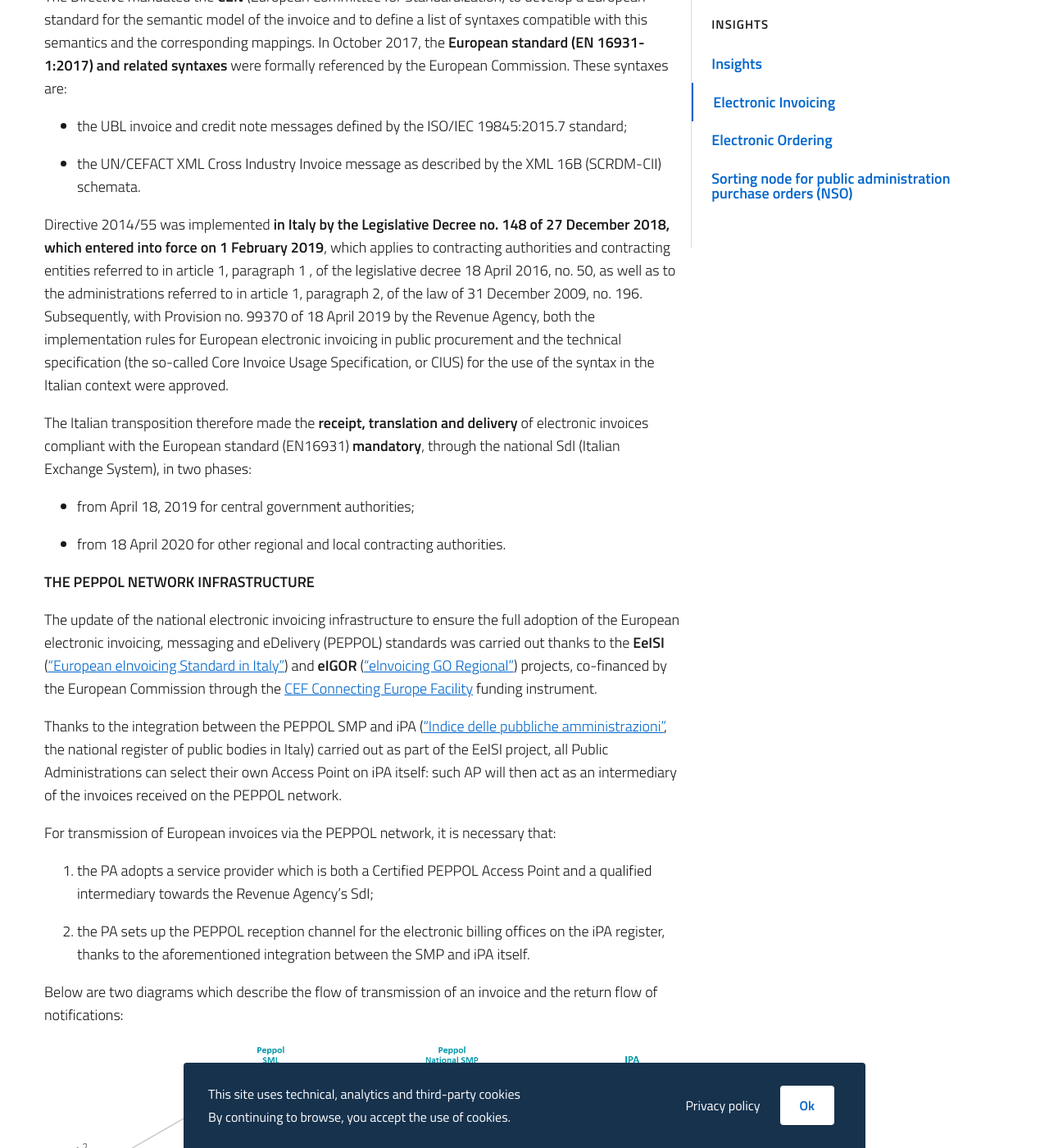
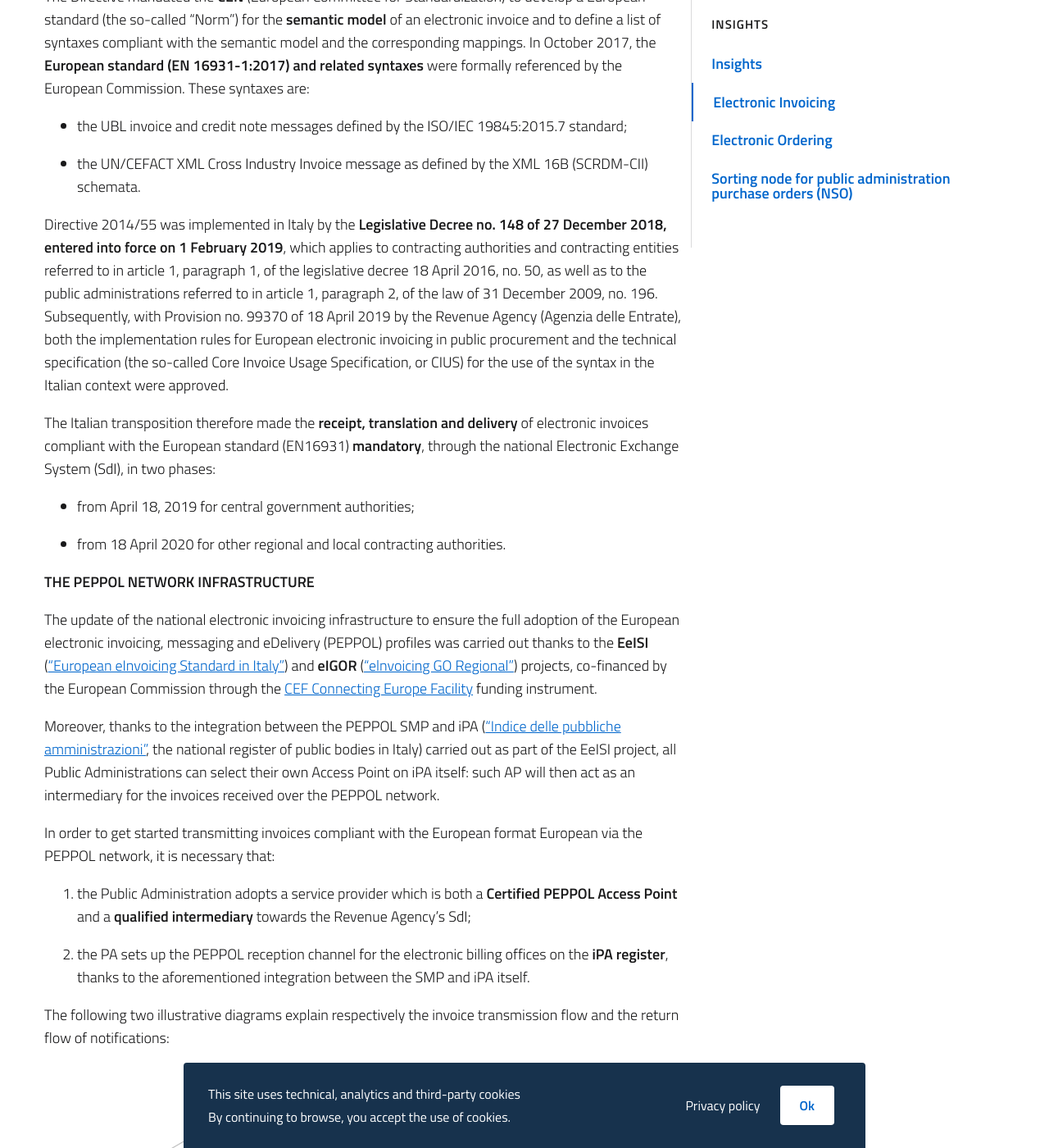
Before and after one commit to realeroberto/peppol.agid.gov.it, a Jekyll site: the page built from en/insights/electronic-invoicing.md, in a window 1280 px wide and 1400 px high, scrolled down 526 px. Shown: the whole window at 82% size. Built offline with Jekyll 4.4.1, drawn with Linux system fonts in a browser that asks for light colours; some of the changed text lies outside the part shown.

Commit message:
Improve English translation

```diff
--- a/en/insights/electronic-invoicing.md
+++ b/en/insights/electronic-invoicing.md
@@ -8,42 +8,41 @@
 child_of_ref: insights
 ---
 
-**DIRECTIVE 2014/55/EU OF THE EUROPEAN PARLIAMENT AND OF THE COUNCIL of 16 April
-2014 on electronic invoicing in public procurement**, in order to remove
-obstacles deriving from the coexistence of different legal requirements and from
-the lack of interoperability in cross-border and trans-sectoral exchanges, as
-well as in order to guarantee semantic interoperability and to improve legal
-certainty, provides for the adoption of a European standard for electronic
-invoicing in public procurement.
+**DIRECTIVE 2014/55/EU OF THE EUROPEAN PARLIAMENT AND OF THE COUNCIL of 16
+April 2014 on electronic invoicing in public procurement** provided for the
+adoption of a **European Standard**, in order to reduce obstacles deriving from
+the coexistence of different legal requirements and from the lack of
+interoperability in cross-border and trans-sectoral exchanges, as well as in
+order to ensure semantic interoperability and to improve legal certainty.
 
 The Directive mandated the **CEN** (European Committee for Standardization) to
-develop a European standard for the semantic model of the invoice and to define
-a list of syntaxes compatible with this semantics and the corresponding
-mappings. In October 2017, the **European standard (EN 16931-1:2017) and related
-syntaxes** were formally referenced by the European Commission. These syntaxes
-are:
+develop a European standard (the so-called “Norm”) for the **semantic model**
+of an electronic invoice and to define a list of syntaxes compliant with the
+semantic model and the corresponding mappings. In October 2017, the **European
+standard (EN 16931-1:2017) and related syntaxes** were formally referenced by
+the European Commission. These syntaxes are:
 
 -   the UBL invoice and credit note messages defined by the ISO/IEC 19845:2015.7
     standard;
 
--   the UN/CEFACT XML Cross Industry Invoice message as described by the XML 16B
+-   the UN/CEFACT XML Cross Industry Invoice message as defined by the XML 16B
     (SCRDM-CII) schemata.
 
-Directive 2014/55 was implemented **in Italy by the Legislative Decree no. 148
-of 27 December 2018, which entered into force on 1 February 2019**, which
-applies to contracting authorities and contracting entities referred to in
-article 1, paragraph 1 , of the legislative decree 18 April 2016, no. 50, as
-well as to the administrations referred to in article 1, paragraph 2, of the law
-of 31 December 2009, no. 196. Subsequently, with Provision no. 99370 of 18 April
-2019 by the Revenue Agency, both the implementation rules for European
-electronic invoicing in public procurement and the technical specification (the
-so-called Core Invoice Usage Specification, or CIUS) for the use of the syntax
-in the Italian context were approved.
+Directive 2014/55 was implemented in Italy by the **Legislative Decree no. 148
+of 27 December 2018, entered into force on 1 February 2019**, which applies to
+contracting authorities and contracting entities referred to in article 1,
+paragraph 1, of the legislative decree 18 April 2016, no. 50, as well as to the
+public administrations referred to in article 1, paragraph 2, of the law of 31
+December 2009, no. 196. Subsequently, with Provision no. 99370 of 18 April 2019
+by the Revenue Agency (Agenzia delle Entrate), both the implementation rules
+for European electronic invoicing in public procurement and the technical
+specification (the so-called Core Invoice Usage Specification, or CIUS) for the
+use of the syntax in the Italian context were approved.
 
 The Italian transposition therefore made the **receipt, translation and
-delivery** of electronic invoices compliant with the European standard (EN16931)
-**mandatory**, through the national SdI (Italian Exchange System), in two
-phases:
+delivery** of electronic invoices compliant with the European standard
+(EN16931) **mandatory**, through the national Electronic Exchange System (SdI),
+in two phases:
 
 -   from April 18, 2019 for central government authorities;
 
@@ -53,7 +52,7 @@
 
 The update of the national electronic invoicing infrastructure to ensure the
 full adoption of the European electronic invoicing, messaging and eDelivery
-(PEPPOL) standards was carried out thanks to the **EeISI** ([“European
+(PEPPOL) profiles was carried out thanks to the **EeISI** ([“European
 eInvoicing Standard in
 Italy”](https://www.agid.gov.it/en/platforms/electronic-invoicing/cef-eeisi-project))
 and **eIGOR** ([“elnvoicing GO
@@ -62,24 +61,27 @@
 Europe Facility](https://ec.europa.eu/inea/en/connecting-europe-facility)
 funding instrument.
 
-Thanks to the integration between the PEPPOL SMP and iPA ([“Indice delle
-pubbliche amministrazioni”](https://indicepa.gov.it/), the national register of
-public bodies in Italy) carried out as part of the EeISI project, all Public
-Administrations can select their own Access Point on iPA itself: such AP will
-then act as an intermediary of the invoices received on the PEPPOL network.
+Moreover, thanks to the integration between the PEPPOL SMP and iPA ([“Indice
+delle pubbliche amministrazioni”](https://indicepa.gov.it/), the national
+register of public bodies in Italy) carried out as part of the EeISI project,
+all Public Administrations can select their own Access Point on iPA itself:
+such AP will then act as an intermediary for the invoices received over the
+PEPPOL network.
 
-For transmission of European invoices via the PEPPOL network, it is necessary
-that:
+In order to get started transmitting invoices compliant with the European
+format European via the PEPPOL network, it is necessary that:
 
-1.  the PA adopts a service provider which is both a Certified PEPPOL Access
-    Point and a qualified intermediary towards the Revenue Agency’s SdI;
+1.  the Public Administration adopts a service provider which is both a
+    **Certified PEPPOL Access Point** and a **qualified intermediary** towards the
+    Revenue Agency’s SdI;
 
 2.  the PA sets up the PEPPOL reception channel for the electronic billing
-    offices on the iPA register, thanks to the aforementioned integration
+    offices on the **iPA register**, thanks to the aforementioned integration
     between the SMP and iPA itself.
 
-Below are two diagrams which describe the flow of transmission of an invoice and
-the return flow of notifications:
+
+The following two illustrative diagrams explain respectively the invoice
+transmission flow and the return flow of notifications:
 
 <figure class="figure">
   <img src="/assets/images/e-invoicing-1-en.png" class="figure-img img-fluid rounded" alt="Invoicing transmission flow">
@@ -96,23 +98,23 @@
   <tbody>
     <tr>
       <th scope="row">1</th>
-      <td>The Supplier (Corner 1) sends the PEPPOL BIS 3 document (CIUS-compliant) to its Access Point Provider (Corner 2) specifying the recipient (end of the PA UFE as registered on iPA)</td>
+      <td>The Economic Operator (Corner 1) sends the Peppol BIS 3 document (CIUS-compliant) towards its own Access Point Provider (Corner 2) specifying the receiver (the Public Administration’s UFE endpoint from iPA)</td>
     </tr>
     <tr>
       <th scope="row">2</th>
-      <td>The Access Point Provider (Corner 2) uses PEPPOL’s dynamic discovery (lookup on SML and SMP) to identify the Access Point (Corner 3) to which it must deliver the document intended for the PA</td>
+      <td>The Access Point Provider (Corner 2) uses PEPPOL’s dynamic discovery (lookup on SML and SMP) to identify the Access Point (Corner 3) to which it must deliver the document addressed to the PA</td>
     </tr>
     <tr>
       <th scope="row">3</th>
-      <td>The Supplier’s Access Point Provider (Corner 2) sends the document to the Public Administration Access Point Provider (Corner 3)</td>
+      <td>The Access Point Provider of the Economic Operator (Corner 2) sends the document to the Access Point Provider of the Public Administration (Corner 3)</td>
     </tr>
     <tr>
       <th scope="row">4</th>
-      <td>The Public Administration Access Point (Corner 3) sends the document to SdI using the traditional channels provided by SdI itself</td>
+      <td>The Access Point of the Public Administration (Corner 3) sends the document to Electronic Exchange System (SdI) using the traditional channels provided by SdI itself</td>
     </tr>
     <tr>
       <th scope="row">5</th>
-      <td>SdI verifies the compliance of the document with the Italian rules, translates it into the national FatturaPA format and delivers it to the PA by attaching the original Peppol BIS 3 file, using the reception channels registered on SdI itself</td>
+      <td>SdI verifies the compliance of the document with the Italian rules, translates it into the FatturaPA national format and delivers it to the PA by attaching the original Peppol BIS 3 file, using the reception channels registered on SdI itself</td>
     </tr>
   </tbody>
 </table>
@@ -132,27 +134,27 @@
   <tbody>
     <tr>
       <th scope="row">1</th>
-      <td>The Public Administration (Corner 4) sends to SdI the notification of receipt in FatturaPA format according to the traditional SdI channels</td>
+      <td>The Public Administration (Corner 4) sends to SdI the notification of receipt in FatturaPA format using the traditional SdI channels</td>
     </tr>
     <tr>
       <th scope="row">2</th>
-      <td>SdI receives the notification and transmits it, in FatturaPA format, to the PA’s Access Point Provider (Corner 3) according to traditional channels</td>
+      <td>SdI receives the notification and transmits it, in FatturaPA format, to the PA’s Access Point Provider (Corner 3) using SdI traditional channel</td>
     </tr>
     <tr>
       <th scope="row">3</th>
-      <td>The Public Administration Access Point Provider (Corner 3) translates the notification from the FatturaPA format to the UBL format by creating the Invoice Response</td>
+      <td>The Access Point Provider of the Public Administration (Corner 3) translates the notification from the FatturaPA format to the UBL format creating the Invoice Response</td>
     </tr>
     <tr>
       <th scope="row">4</th>
-      <td>The Public Administration Access Point Provider (Corner 3) uses PEPPOL’s dynamic discovery (lookup on SML and SMP) to identify the Access Point (Corner 2) to which the Invoice Response must be delivered</td>
+      <td>The Access Point Provider of the Public Administration (Corner 3) uses PEPPOL’s dynamic discovery (lookup on SML and SMP) to identify the Access Point (Corner 2) to which the Invoice Response must be delivered</td>
     </tr>
     <tr>
       <th scope="row">5</th>
-      <td>The Access Point Provider (Corner 3) sends the IR notification on the PEPPOL network to the supplier’s Access Point Provider (Corner 2)</td>
+      <td>The Access Point Provider (Corner 3) sends the IR notice on the PEPPOL network to the Access Point Provider of the Economic Operator (Corner 2)</td>
     </tr>
     <tr>
       <th scope="row">6</th>
-      <td>The Supplier’s Access Point Provider (Corner 2) informs the original sender of the invoice (Corner 1) of the outcome of the sending using a type of notification agreed between the parties</td>
+      <td>The Access Point Provider of the Economic Operator (Corner 2) informs the original sender of the invoice (Corner 1) of the transmission outcome using a type of notification agreed between the parties</td>
     </tr>
   </tbody>
 </table>
```
Also changed, not shown: en/insights/electronic-ordering.md (+30 -20 lines).
